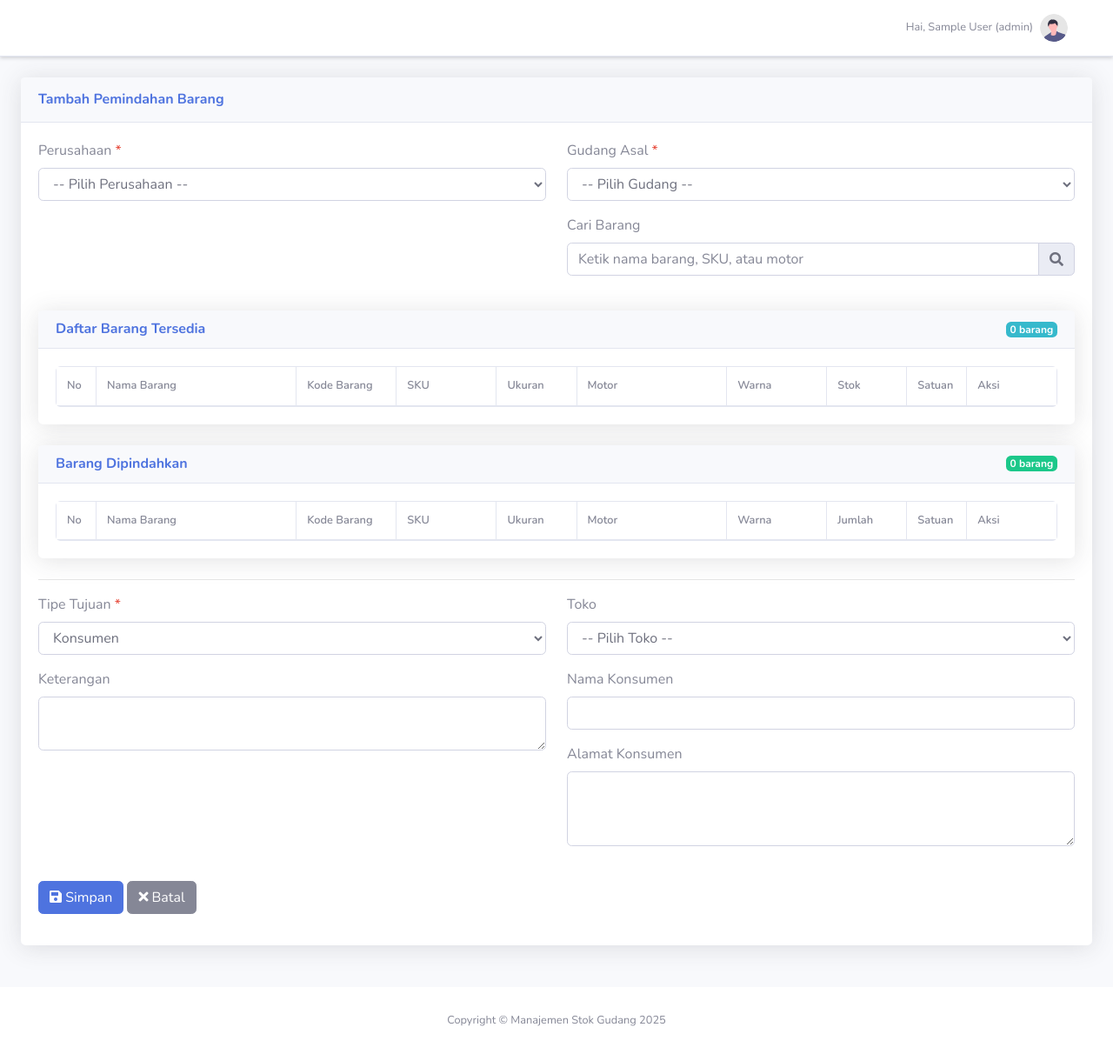
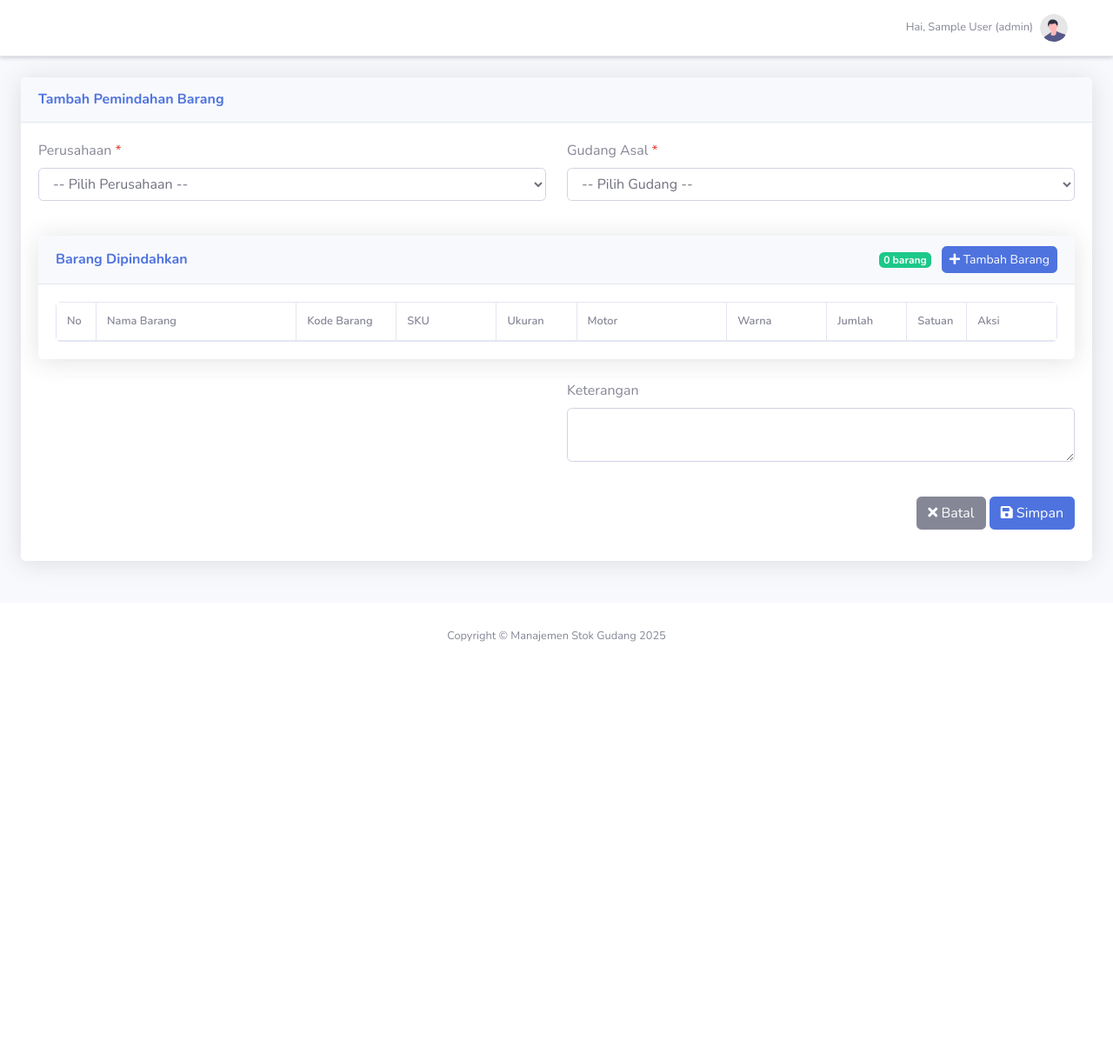
Before and after one commit to kantorujbitdev/gudang_system, a CodeIgniter app: page /gudang_system/aktifitas/pemindahan/tambah in a window 1280 px wide. Shown: the whole page at 87% size. After the commit the page ends 738 px from the top, so only its background shows below. Run offline with CodeIgniter, Linux system fonts and the light colour scheme; the visitor is signed in with stand-in values (Sample User, id 1); tables that the repository leaves empty or names only in its code hold one stand-in row (values such as "Sample post"); lists and menus that the app fills with data are empty; some libraries are stand-ins or nearby versions.

Commit message:
perbaikan form pemindahan barang

```diff
--- a/application/views/aktifitas/pemindahan/form.php
+++ b/application/views/aktifitas/pemindahan/form.php
@@ -46,21 +46,6 @@ echo isset($data_master_js) ? $data_master_js : '';
                         <?php echo form_error('id_gudang_asal', '<small class="text-danger">', '</small>'); ?>
                     </div>
                 </div>
-                <div class="col-md-6">
-                    <div class="form-group"></div>
-                </div>
-                <div class="col-md-6">
-                    <div class="form-group">
-                        <label for="cari_barang">Cari Barang</label>
-                        <div class="input-group">
-                            <input type="text" class="form-control" id="cari_barang"
-                                placeholder="Ketik nama barang, SKU, atau motor">
-                            <div class="input-group-append">
-                                <span class="input-group-text"><i class="fas fa-search"></i></span>
-                            </div>
-                        </div>
-                    </div>
-                </div>
             </div>
         <?php else: ?>
             <div class="row mb-4">
@@ -80,56 +65,31 @@ echo isset($data_master_js) ? $data_master_js : '';
                 </div>
                 <div class="col-md-6">
                     <div class="form-group">
-                        <label for="cari_barang">Cari Barang</label>
-                        <div class="input-group">
-                            <input type="text" class="form-control" id="cari_barang"
-                                placeholder="Ketik nama barang, SKU, atau motor">
-                            <div class="input-group-append">
-                                <span class="input-group-text"><i class="fas fa-search"></i></span>
-                            </div>
+                        <div class="form-group">
+                            <label for="tipe_tujuan">Tipe Tujuan <span class="text-danger">*</span></label>
+                            <select class="form-control" id="tipe_tujuan" name="tipe_tujuan" required>
+                                <option value="konsumen" <?php echo (!isset($pemindahan) || $pemindahan->tipe_tujuan == 'konsumen') ? 'selected' : ''; ?>>Konsumen</option>
+                                <option value="pelanggan" <?php echo (isset($pemindahan) && $pemindahan->tipe_tujuan == 'pelanggan') ? 'selected' : ''; ?>>Pelanggan</option>
+                                <option value="gudang" <?php echo (isset($pemindahan) && $pemindahan->tipe_tujuan == 'gudang') ? 'selected' : ''; ?>>Gudang</option>
+                            </select>
+                            <?php echo form_error('tipe_tujuan', '<small class="text-danger">', '</small>'); ?>
                         </div>
                     </div>
                 </div>
             </div>
         <?php endif; ?>
 
-        <!-- Daftar Barang Tersedia -->
-        <div class="card mb-4">
-            <div class="card-header d-flex justify-content-between align-items-center">
-                <h6 class="m-0 font-weight-bold text-primary">Daftar Barang Tersedia</h6>
-                <span class="badge badge-info" id="jumlah-barang-tersedia">0 barang</span>
-            </div>
-            <div class="card-body" style="max-height: 300px; overflow-y: auto;">
-                <div class="table-responsive">
-                    <table class="table table-bordered table-striped table-hover compact small"
-                        id="table_barang_tersedia">
-                        <thead>
-                            <tr>
-                                <th width="4%">No</th>
-                                <th width="20%">Nama Barang</th>
-                                <th width="10%">Kode Barang</th>
-                                <th width="10%">SKU</th>
-                                <th width="8%">Ukuran</th>
-                                <th width="15%">Motor</th>
-                                <th width="10%">Warna</th>
-                                <th width="8%">Stok</th>
-                                <th width="6%">Satuan</th>
-                                <th width="9%">Aksi</th>
-                            </tr>
-                        </thead>
-                        <tbody>
-                            <!-- Data akan diisi via JavaScript -->
-                        </tbody>
-                    </table>
-                </div>
-            </div>
-        </div>
-
         <!-- Barang Dipindahkan -->
         <div class="card mb-4">
             <div class="card-header d-flex justify-content-between align-items-center">
                 <h6 class="m-0 font-weight-bold text-primary">Barang Dipindahkan</h6>
-                <span class="badge badge-success" id="jumlah-barang-dipindahkan">0 barang</span>
+                <div>
+                    <span class="badge badge-success mr-2" id="jumlah-barang-dipindahkan">0 barang</span>
+                    <button type="button" class="btn btn-sm btn-primary" id="btn-tambah-barang-modal"
+                        data-toggle="modal" data-target="#modalBarang">
+                        <i class="fas fa-plus"></i> Tambah Barang
+                    </button>
+                </div>
             </div>
             <div class="card-body" style="max-height: 300px; overflow-y: auto;">
                 <div class="table-responsive">
@@ -181,28 +141,8 @@ echo isset($data_master_js) ? $data_master_js : '';
             </div>
         </div>
 
-        <hr>
-
-
         <!-- Informasi Transaksi -->
         <div class="row mb-4">
-            <div class="col-md-6">
-                <div class="form-group">
-                    <label for="tipe_tujuan">Tipe Tujuan <span class="text-danger">*</span></label>
-                    <select class="form-control" id="tipe_tujuan" name="tipe_tujuan" required>
-                        <option value="konsumen" <?php echo (!isset($pemindahan) || $pemindahan->tipe_tujuan == 'konsumen') ? 'selected' : ''; ?>>Konsumen</option>
-                        <option value="pelanggan" <?php echo (isset($pemindahan) && $pemindahan->tipe_tujuan == 'pelanggan') ? 'selected' : ''; ?>>Pelanggan</option>
-                        <option value="gudang" <?php echo (isset($pemindahan) && $pemindahan->tipe_tujuan == 'gudang') ? 'selected' : ''; ?>>Gudang</option>
-                    </select>
-                    <?php echo form_error('tipe_tujuan', '<small class="text-danger">', '</small>'); ?>
-                </div>
-
-                <div class="form-group">
-                    <label for="keterangan">Keterangan</label>
-                    <textarea class="form-control" id="keterangan" name="keterangan"
-                        rows="2"><?php echo set_value('keterangan', isset($pemindahan) ? $pemindahan->keterangan : ''); ?></textarea>
-                </div>
-            </div>
             <div class="col-md-6">
                 <!-- Gudang Tujuan -->
                 <div id="gudang_tujuan_field" style="display: none;">
@@ -270,18 +210,76 @@ echo isset($data_master_js) ? $data_master_js : '';
                     </div>
                 </div>
             </div>
+            <div class="col-md-6">
+
+                <div class="form-group">
+                    <label for="keterangan">Keterangan</label>
+                    <textarea class="form-control" id="keterangan" name="keterangan"
+                        rows="2"><?php echo set_value('keterangan', isset($pemindahan) ? $pemindahan->keterangan : ''); ?></textarea>
+                </div>
+            </div>
         </div>
 
         <input type="hidden" id="barang_dipindahkan" name="barang_dipindahkan" value="">
+        <div class="form-group text-right mt-4">
+            <a href="<?php echo site_url('aktifitas/pemindahan'); ?>" class="btn btn-secondary">
+                <i class="fas fa-times"></i> Batal
+            </a>
 
-        <div class="form-group mt-4">
             <button type="submit" class="btn btn-primary">
                 <i class="fas fa-save"></i> Simpan
             </button>
-            <a href="<?php echo site_url('aktifitas/pemindahan'); ?>" class="btn btn-secondary">
-                <i class="fas fa-times"></i> Batal
-            </a>
         </div>
         <?php echo form_close(); ?>
     </div>
 </div>
+
+<!-- Modal untuk Pilih Barang -->
+<div class="modal fade" id="modalBarang" tabindex="-1" role="dialog" aria-labelledby="modalBarangLabel"
+    aria-hidden="true">
+    <div class="modal-dialog modal-lg" role="document">
+        <div class="modal-content">
+            <div class="modal-header">
+                <h5 class="modal-title" id="modalBarangLabel">Pilih Barang</h5>
+                <button type="button" class="close" data-dismiss="modal" aria-label="Close">
+                    <span aria-hidden="true">&times;</span>
+                </button>
+            </div>
+            <div class="modal-body">
+                <div class="form-group">
+                    <div class="input-group">
+                        <input type="text" class="form-control" id="cari_barang_modal"
+                            placeholder="Ketik nama barang, SKU, atau motor">
+                        <div class="input-group-append">
+                            <span class="input-group-text"><i class="fas fa-search"></i></span>
+                        </div>
+                    </div>
+                </div>
+                <div class="table-responsive">
+                    <table class="table table-bordered table-striped table-hover compact small" id="table_barang_modal">
+                        <thead>
+                            <tr>
+                                <th width="4%">No</th>
+                                <th width="20%">Nama Barang</th>
+                                <th width="10%">Kode Barang</th>
+                                <th width="10%">SKU</th>
+                                <th width="8%">Ukuran</th>
+                                <th width="15%">Motor</th>
+                                <th width="10%">Warna</th>
+                                <th width="8%">Stok</th>
+                                <th width="6%">Satuan</th>
+                                <th width="9%">Aksi</th>
+                            </tr>
+                        </thead>
+                        <tbody>
+                            <!-- Data akan diisi via JavaScript -->
+                        </tbody>
+                    </table>
+                </div>
+            </div>
+            <div class="modal-footer">
+                <button type="button" class="btn btn-secondary" data-dismiss="modal">Tutup</button>
+            </div>
+        </div>
+    </div>
+</div>
--- a/application/views/aktifitas/pemindahan/pemindahan_script.php
+++ b/application/views/aktifitas/pemindahan/pemindahan_script.php
@@ -1,3 +1,5 @@
+<!-- Tambahkan di bagian head -->
+<script src="https://cdn.jsdelivr.net/npm/sweetalert2@10"></script>
 <script>
     $(document).ready(function () {
         // For Super Admin, get data based on company
@@ -39,7 +41,7 @@
                             $('#id_pelanggan').html(pelangganHtml);
 
                             // Reset barang tables
-                            $('#table_barang_tersedia tbody').html('<tr><td colspan="10" class="text-center">Pilih gudang terlebih dahulu</td></tr>');
+                            $('#table_barang_modal tbody').html('<tr><td colspan="10" class="text-center">Pilih gudang terlebih dahulu</td></tr>');
                             $('#table_barang_dipindahkan tbody').html('');
                             updateBarangDipindahkan();
                             updateJumlahBarang();
@@ -54,7 +56,7 @@
                     $('#id_gudang_asal').html('<option value="">-- Pilih Gudang --</option>');
                     $('#id_gudang_tujuan').html('<option value="">-- Pilih Gudang Tujuan --</option>');
                     $('#id_pelanggan').html('<option value="">-- Pilih Pelanggan --</option>');
-                    $('#table_barang_tersedia tbody').html('<tr><td colspan="10" class="text-center">Pilih gudang terlebih dahulu</td></tr>');
+                    $('#table_barang_modal tbody').html('<tr><td colspan="10" class="text-center">Pilih gudang terlebih dahulu</td></tr>');
                     $('#table_barang_dipindahkan tbody').html('');
                     updateBarangDipindahkan();
                     updateJumlahBarang();
@@ -66,6 +68,30 @@
                 $('#id_perusahaan').trigger('change');
             }
         <?php endif; ?>
+
+        // Validasi sebelum membuka modal barang
+        $('#btn-tambah-barang-modal').click(function (e) {
+            var id_gudang = $('#id_gudang_asal').val();
+
+            if (!id_gudang) {
+                e.preventDefault();
+                e.stopPropagation();
+
+                // Tampilkan pesan peringatan
+                Swal.fire({
+                    icon: 'warning',
+                    title: 'Peringatan',
+                    text: 'Silakan pilih gudang asal terlebih dahulu!',
+                    confirmButtonColor: '#3085d6',
+                    confirmButtonText: 'OK'
+                });
+
+                // Fokus ke select gudang
+                $('#id_gudang_asal').focus();
+
+                return false;
+            }
+        });
 
         // Toggle tipe tujuan
         $('#tipe_tujuan').change(function () {
@@ -126,12 +152,12 @@
             }
         });
 
-        // Get barang by gudang
+        // Get barang by gudang untuk modal
         $('#id_gudang_asal').change(function () {
             var id_gudang = $(this).val();
 
             if (id_gudang) {
-                $('#table_barang_tersedia tbody').html('<tr><td colspan="10" class="text-center">Loading...</td></tr>');
+                $('#table_barang_modal tbody').html('<tr><td colspan="10" class="text-center">Loading...</td></tr>');
 
                 $.ajax({
                     url: '<?php echo site_url('aktifitas/pemindahan/get_barang_by_gudang'); ?>',
@@ -155,38 +181,35 @@
                                     '<td>' + (item.warna || '-') + '</td>' +
                                     '<td>' + (item.jumlah - item.reserved) + '</td>' +
                                     '<td>' + (item.satuan || '-') + '</td>' +
-                                    '<td><button type="button" class="btn btn-sm btn-primary btn-tambah-barang" ' +
+                                    '<td><button type="button" class="btn btn-sm btn-primary btn-pilih-barang-modal" ' +
                                     'data-id_barang="' + item.id_barang + '" data-nama_barang="' + item.nama_barang + '" ' +
                                     'data-kode_barang="' + (item.kode_barang || '') + '" data-sku="' + item.sku + '" ' +
                                     'data-ukuran="' + (item.ukuran || '') + '" data-motor="' + (item.motor || '') + '" ' +
                                     'data-warna="' + (item.warna || '') + '" data-satuan="' + (item.satuan || '') + '" ' +
                                     'data-stok="' + (item.jumlah - item.reserved) + '">' +
-                                    '<i class="fas fa-plus"></i></button></td>' +
+                                    '<i class="fas fa-plus"></i> Pilih</button></td>' +
                                     '</tr>';
                             });
                         } else {
                             html = '<tr><td colspan="10" class="text-center">Tidak ada barang tersedia</td></tr>';
                         }
 
-                        $('#table_barang_tersedia tbody').html(html);
-                        updateJumlahBarang();
+                        $('#table_barang_modal tbody').html(html);
                     },
                     error: function () {
-                        $('#table_barang_tersedia tbody').html('<tr><td colspan="10" class="text-center">Error loading data</td></tr>');
+                        $('#table_barang_modal tbody').html('<tr><td colspan="10" class="text-center">Error loading data</td></tr>');
                     }
                 });
             } else {
-                $('#table_barang_tersedia tbody').html('<tr><td colspan="10" class="text-center">Pilih gudang terlebih dahulu</td></tr>');
-                updateJumlahBarang();
+                $('#table_barang_modal tbody').html('<tr><td colspan="10" class="text-center">Pilih gudang terlebih dahulu</td></tr>');
             }
         });
 
-        // Search barang
-        $('#cari_barang').keyup(function () {
+        // Search barang di modal
+        $('#cari_barang_modal').keyup(function () {
             var keyword = $(this).val().toLowerCase();
-            var visibleCount = 0;
 
-            $('#table_barang_tersedia tbody tr').each(function () {
+            $('#table_barang_modal tbody tr').each(function () {
                 var nama_barang = $(this).find('td:eq(1)').text().toLowerCase();
                 var sku = $(this).find('td:eq(3)').text().toLowerCase();
                 var kode_barang = $(this).find('td:eq(2)').text().toLowerCase();
@@ -194,18 +217,14 @@
 
                 if (nama_barang.indexOf(keyword) !== -1 || sku.indexOf(keyword) !== -1 || kode_barang.indexOf(keyword) !== -1 || motor.indexOf(keyword) !== -1) {
                     $(this).show();
-                    visibleCount++;
                 } else {
                     $(this).hide();
                 }
             });
-
-            // Update jumlah barang tersedia yang terlihat
-            $('#jumlah-barang-tersedia').text(visibleCount + ' barang');
         });
 
-        // Add barang to dipindahkan list
-        $(document).on('click', '.btn-tambah-barang', function () {
+        // Add barang to dipindahkan list dari modal
+        $(document).on('click', '.btn-pilih-barang-modal', function () {
             var id_barang = $(this).data('id_barang');
             var nama_barang = $(this).data('nama_barang');
             var kode_barang = $(this).data('kode_barang');
@@ -226,7 +245,13 @@
             });
 
             if (exists) {
-                alert('Barang sudah ditambahkan!');
+                Swal.fire({
+                    icon: 'warning',
+                    title: 'Peringatan',
+                    text: 'Barang sudah ditambahkan!',
+                    confirmButtonColor: '#3085d6',
+                    confirmButtonText: 'OK'
+                });
                 return;
             }
 
@@ -249,6 +274,9 @@
             // Update hidden field and count
             updateBarangDipindahkan();
             updateJumlahBarang();
+
+            // Close modal
+            $('#modalBarang').modal('hide');
         });
 
         // Remove barang from dipindahkan list
@@ -256,7 +284,7 @@
             $(this).closest('tr').remove();
 
             // Renumber rows
-            $('#table_barang_dipindahkan tbody tr').each(function (index) {
+            $('#table_barang_dipindahan tbody tr').each(function (index) {
                 $(this).find('td:first').text(index + 1);
             });
 
@@ -286,10 +314,7 @@
 
         // Update jumlah barang badge
         function updateJumlahBarang() {
-            var tersediaCount = $('#table_barang_tersedia tbody tr:visible').length;
             var dipindahkanCount = $('#table_barang_dipindahkan tbody tr').length;
-
-            $('#jumlah-barang-tersedia').text(tersediaCount + ' barang');
             $('#jumlah-barang-dipindahkan').text(dipindahkanCount + ' barang');
         }
 
@@ -302,7 +327,13 @@
 
             if (barang.length === 0) {
                 e.preventDefault();
-                alert('Pilih minimal 1 barang untuk dipindahkan!');
+                Swal.fire({
+                    icon: 'warning',
+                    title: 'Peringatan',
+                    text: 'Pilih minimal 1 barang untuk dipindahkan!',
+                    confirmButtonColor: '#3085d6',
+                    confirmButtonText: 'OK'
+                });
                 return false;
             }
 
@@ -310,7 +341,13 @@
             for (var i = 0; i < barang.length; i++) {
                 if (barang[i].jumlah <= 0) {
                     e.preventDefault();
-                    alert('Jumlah barang harus lebih dari 0!');
+                    Swal.fire({
+                        icon: 'warning',
+                        title: 'Peringatan',
+                        text: 'Jumlah barang harus lebih dari 0!',
+                        confirmButtonColor: '#3085d6',
+                        confirmButtonText: 'OK'
+                    });
                     return false;
                 }
             }
```
